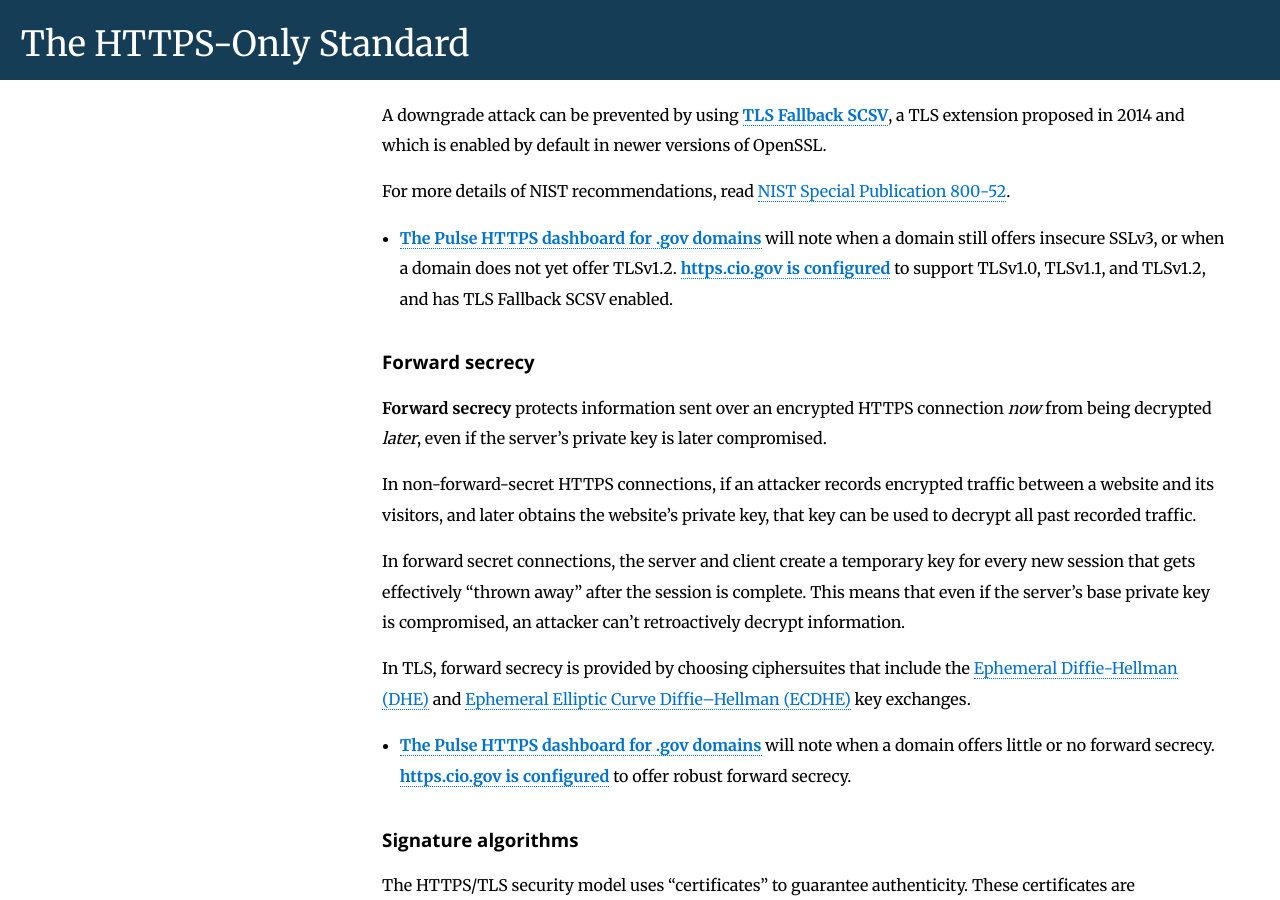
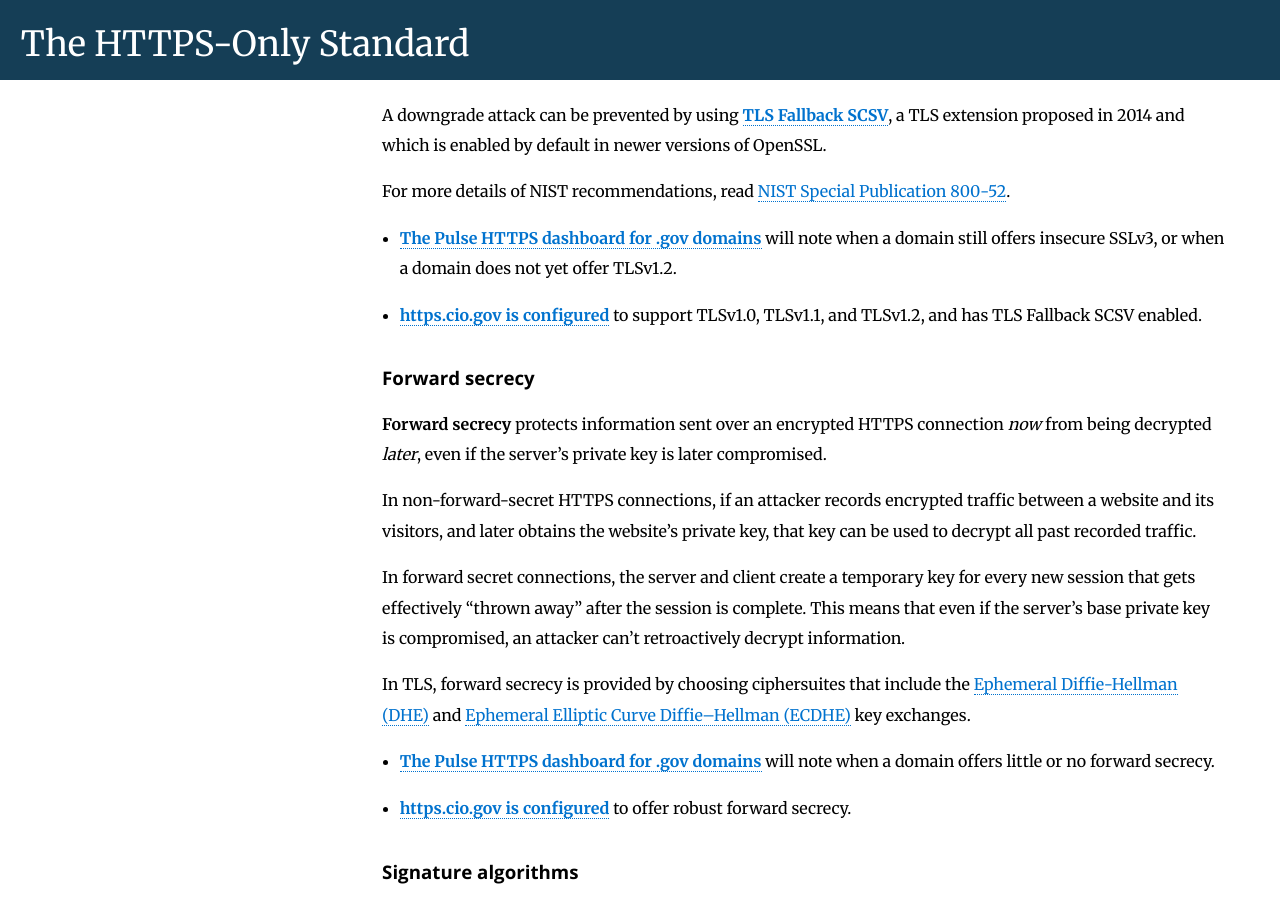
Before and after one commit to GSA/https, a Jekyll site: the page built from pages/technical.md, in a window 1280 px wide and 900 px high, scrolled down 1112 px. Built offline with Jekyll 4.4.1, drawn with Linux system fonts in a browser that asks for light colours; Markdown is read by kramdown in place of the engine named in the settings.

Commit message:
fix another couple bullet list issues

```diff
--- a/pages/technical.md
+++ b/pages/technical.md
@@ -36,7 +36,7 @@ A downgrade attack can be prevented by using **[TLS Fallback SCSV](https://tools
 For more details of NIST recommendations, read [NIST Special Publication 800-52](http://nvlpubs.nist.gov/nistpubs/SpecialPublications/NIST.SP.800-52r1.pdf).
 
 * **[The Pulse HTTPS dashboard for .gov domains](https://pulse.cio.gov/https/domains/)** will note when a domain still offers insecure SSLv3, or when a domain does not yet offer TLSv1.2.
-**[https.cio.gov is configured](https://www.ssllabs.com/ssltest/analyze.html?d=https.cio.gov)** to support TLSv1.0, TLSv1.1, and TLSv1.2, and has TLS Fallback SCSV enabled.
+* **[https.cio.gov is configured](https://www.ssllabs.com/ssltest/analyze.html?d=https.cio.gov)** to support TLSv1.0, TLSv1.1, and TLSv1.2, and has TLS Fallback SCSV enabled.
 
 ### Forward secrecy
 
@@ -49,7 +49,7 @@ In forward secret connections, the server and client create a temporary key for
 In TLS, forward secrecy is provided by choosing ciphersuites that include the [Ephemeral Diffie-Hellman (DHE)](https://en.wikipedia.org/wiki/Diffie–Hellman_key_exchange) and [Ephemeral Elliptic Curve Diffie–Hellman (ECDHE)](https://en.wikipedia.org/wiki/Elliptic_curve_Diffie%E2%80%93Hellman) key exchanges.
 
 * **[The Pulse HTTPS dashboard for .gov domains](https://pulse.cio.gov/https/domains/)** will note when a domain offers little or no forward secrecy.
-**[https.cio.gov is configured](https://www.ssllabs.com/ssltest/analyze.html?d=https.cio.gov)** to offer robust forward secrecy.
+* **[https.cio.gov is configured](https://www.ssllabs.com/ssltest/analyze.html?d=https.cio.gov)** to offer robust forward secrecy.
 
 ### Signature algorithms
 
```
